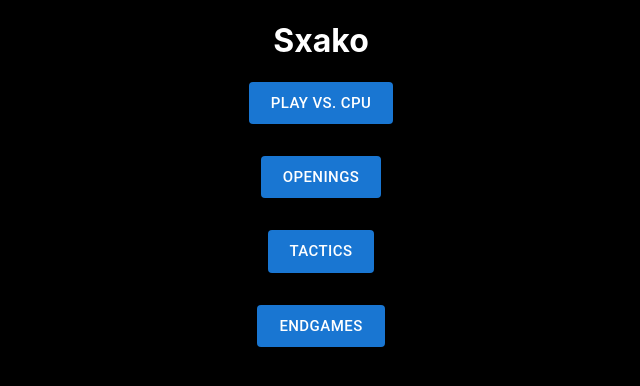
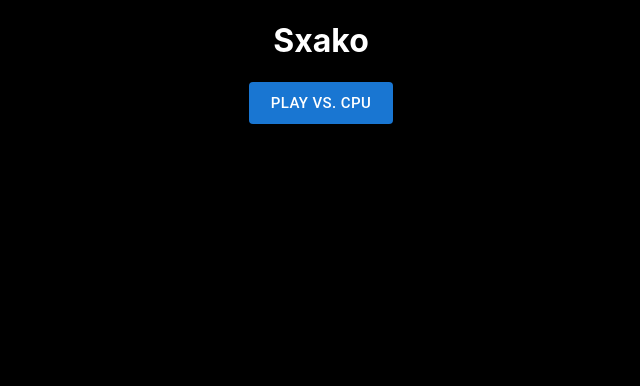
Before and after one commit to otsoga/sxako, a React (Create React App) app: page / in a window 1280 px wide. Shown: the top 386 px of the page, without its empty margins (319-959 px from the left). Built offline with nearby package versions, Linux system fonts and the light colour scheme.

Commit message:
disable undeveloped features

```diff
--- a/src/Pages/Home.js
+++ b/src/Pages/Home.js
@@ -8,9 +8,9 @@ function Home() {
         <Box className='home'>
             <h1>Sxako</h1>
             <BigButtonLink text="Play vs. CPU" to='/play-vs-cpu' />
-            <BigButtonLink text="Openings" to='/openings' />
+            {/* <BigButtonLink text="Openings" to='/openings' />
             <BigButtonLink text="Tactics" to={'/tactics'} />
-            <BigButtonLink text="Endgames" to={'/endgames'} />
+            <BigButtonLink text="Endgames" to={'/endgames'} /> */}
         </Box>
     );
 }
```
